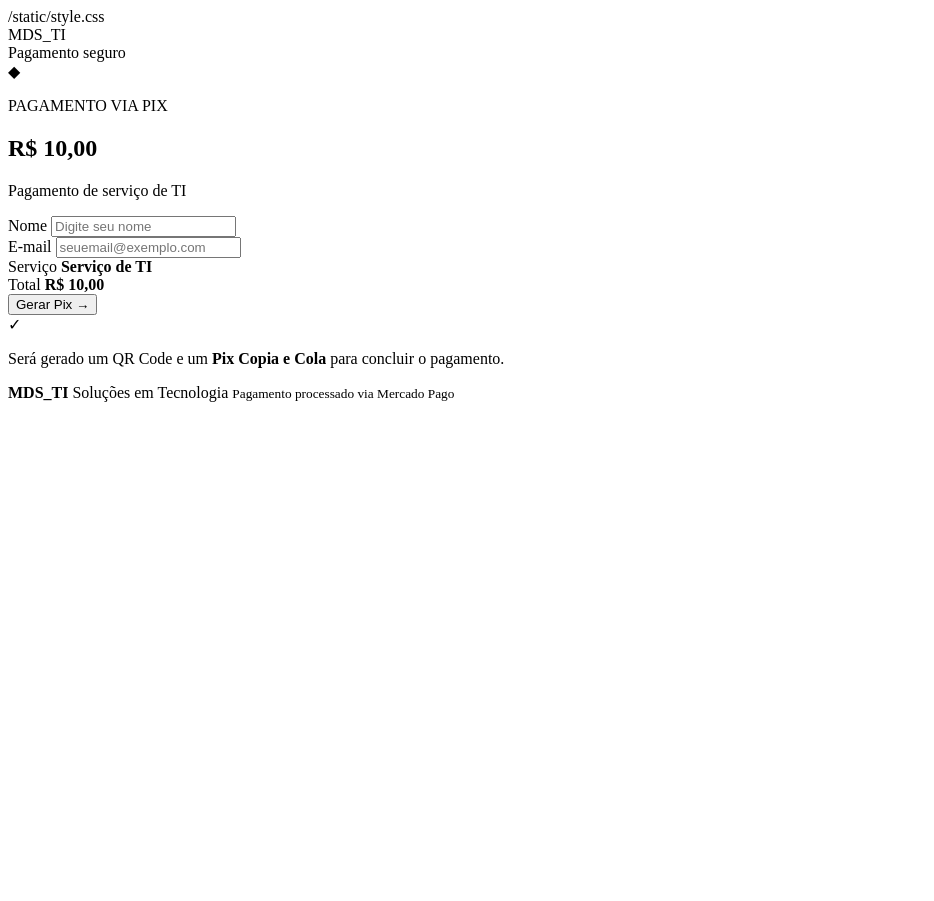
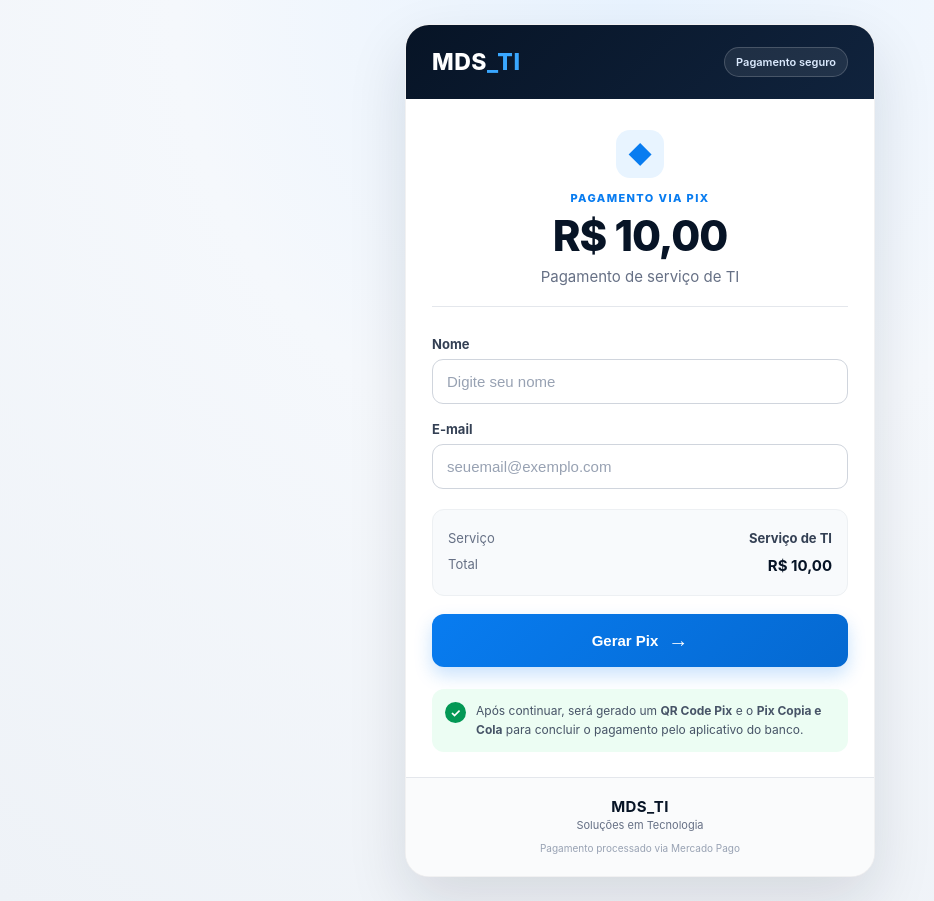
Before and after one commit to marcioecofabril-hub/Teste, a Flask app: page / in a window 1280 px wide. Shown: the whole page, without its empty margins (0-934 px from the left). Before the commit the page ends 402 px from the top, so only its background shows below. Run offline with Flask 3, Linux system fonts and the light colour scheme.

Commit message:
Update pay_simple.html

```diff
--- a/templates/pay_simple.html
+++ b/templates/pay_simple.html
@@ -2,7 +2,6 @@
 <html lang="pt-BR">
 
 <head>
-
     <meta charset="UTF-8">
 
     <meta
@@ -10,15 +9,14 @@
         content="width=device-width, initial-scale=1.0"
     >
 
-    <meta
-        name="theme-color"
-        content="#071426"
+    <meta name="theme-color" content="#071426">
+
+    <title>MDS_TI | Pagamento Pix</title>
+
+    <link
+        rel="stylesheet"
+        href="{{ url_for('static', filename='style.css') }}"
     >
-
-    <title>MDS_TI | Pagamento</title>
-
-    {{ url_for('static', filename='style.css') }}
-
 </head>
 
 <body>
@@ -115,27 +113,15 @@
             <div class="summary">
 
                 <div>
-
-                    <span>
-                        Serviço
-                    </span>
-
-                    <strong>
-                        Serviço de TI
-                    </strong>
-
+                    <span>Serviço</span>
+                    <strong>Serviço de TI</strong>
                 </div>
 
                 <div>
-
-                    <span>
-                        Total
-                    </span>
-
+                    <span>Total</span>
                     <strong class="price">
                         R$ 10,00
                     </strong>
-
                 </div>
 
             </div>
@@ -143,9 +129,7 @@
 
             <button type="submit">
 
-                <span>
-                    Gerar Pix
-                </span>
+                <span>Gerar Pix</span>
 
                 <span class="arrow">
                     →
@@ -163,9 +147,12 @@
             </div>
 
             <p>
-                Será gerado um QR Code e um
+                Após continuar, será gerado um
+                <strong>QR Code Pix</strong>
+                e o
                 <strong>Pix Copia e Cola</strong>
-                para concluir o pagamento.
+                para concluir o pagamento pelo
+                aplicativo do banco.
             </p>
 
         </div>
```
